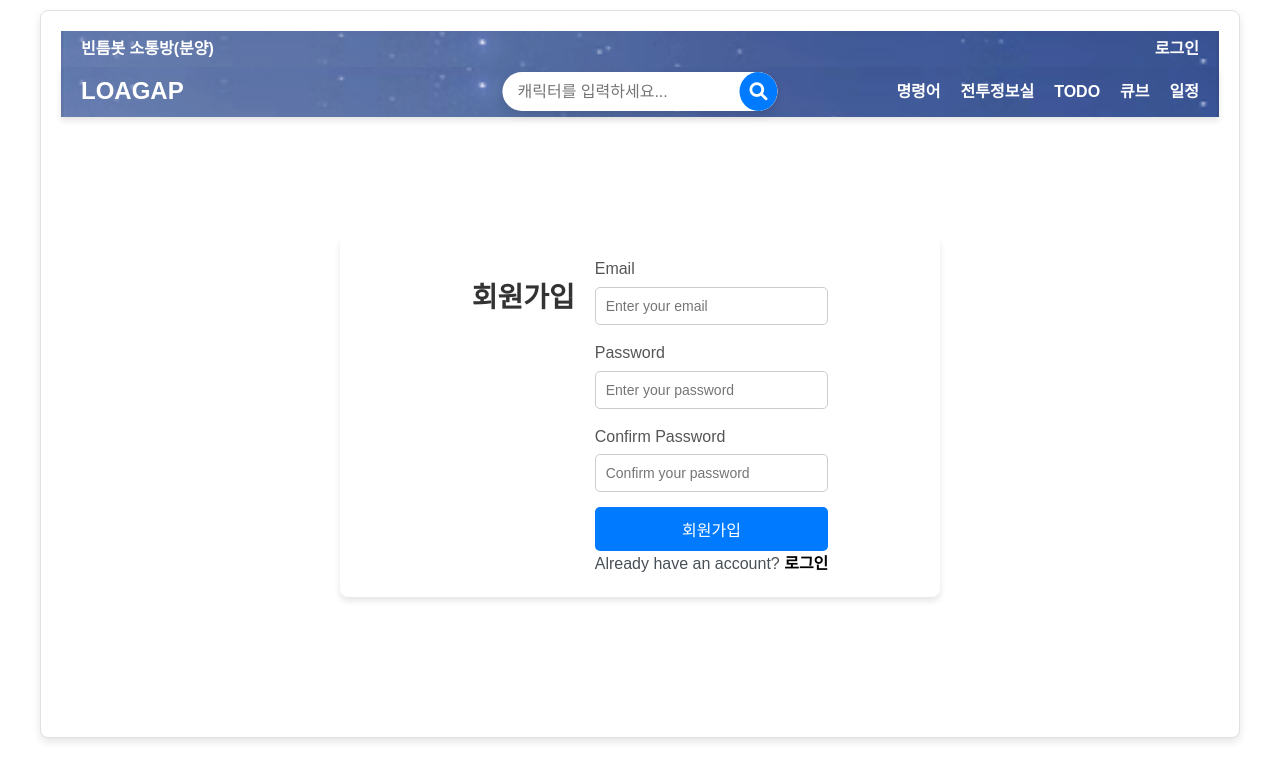
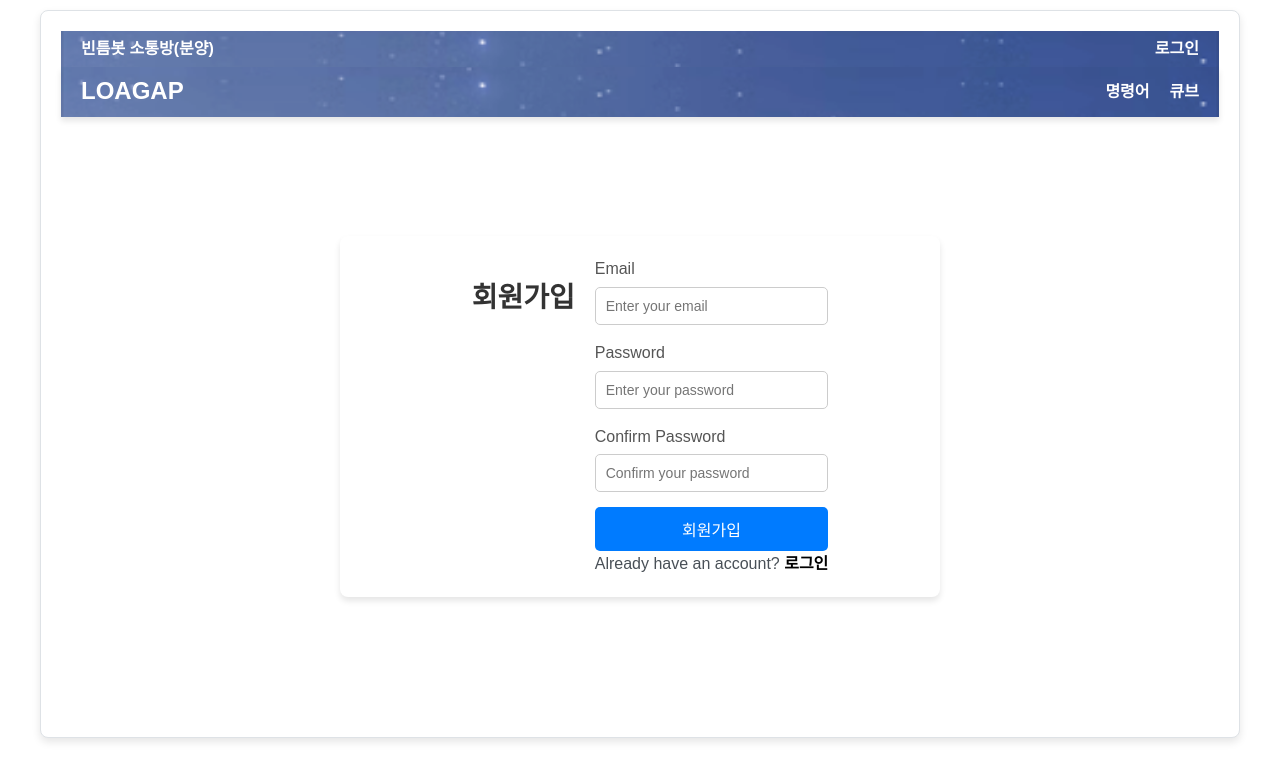
Before and after one commit to cgm97/GapBotApp, a React (Create React App) app in the folder client/: page /register in a window 1280 px wide. Shown: the top 780 px of the page. Built offline with nearby package versions, Linux system fonts and the light colour scheme.

Commit message:
미구현 기능들 임시 숨김처리

```diff
--- a/client/src/App.css
+++ b/client/src/App.css
@@ -269,3 +269,7 @@ main {
     padding: auto; /* 세로 간격 */
   }
 }
+/* 미구현 임시 숨김 */
+.search-container{
+  display: none;
+}
--- a/client/src/components/Header.js
+++ b/client/src/components/Header.js
@@ -15,10 +15,10 @@ const Header = () => {
       <nav className="nav">
         <ul>
           <li><Link to="/cmd">명령어</Link></li>
-          <li><Link to="/character">전투정보실</Link></li>
-          <li><Link to="/todo">TODO</Link></li>
+          {/* <li><Link to="/character">전투정보실</Link></li> */}
+          {/* <li><Link to="/todo">TODO</Link></li> */}
           <li><Link to="/cube">큐브</Link></li>
-          <li><Link to="/calendar">일정</Link></li>
+          {/* <li><Link to="/calendar">일정</Link></li> */}
         </ul>
       </nav>
     </header>
```
